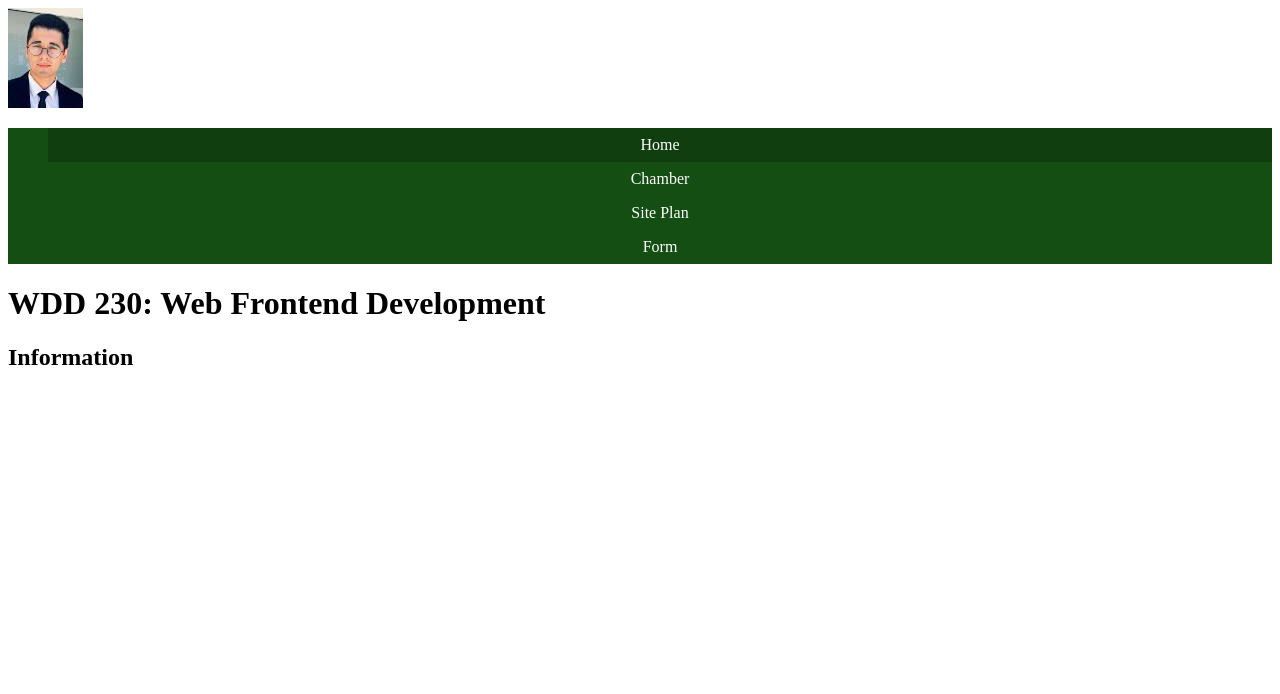
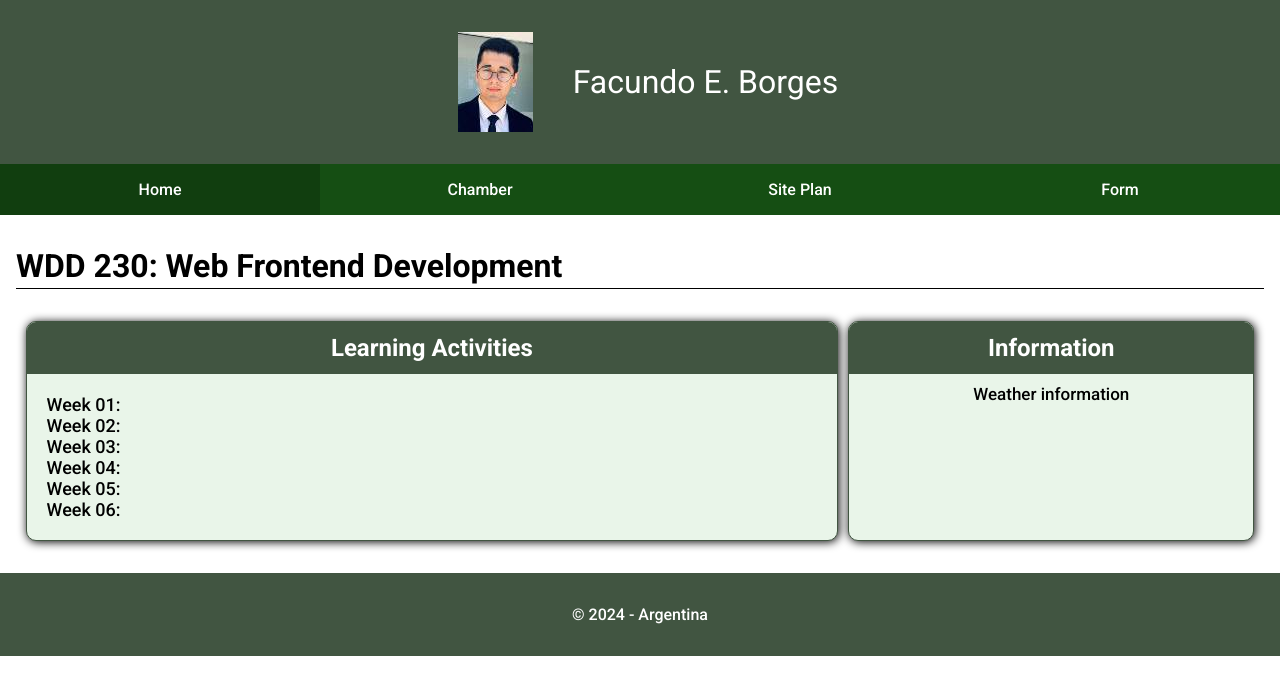
Before and after one commit to Borgesfacundo/wdd230, a plain HTML site: page index.html in a window 1280 px wide. Drawn offline with Linux system fonts and the light colour scheme.

Commit message:
home page starting menu

```diff
--- a/index.html
+++ b/index.html
@@ -8,12 +8,23 @@
         content="This is Facundo Emanuel Borges' WDD 230 - Web Frontend Development course assignment portal">
     <meta name="author" content="Facundo Emanuel Borges">
     <title>Facundo Borges - WDD 230 - Web Frontend Development</title>
+
     <link rel="stylesheet" href="styles/base.css">
+    <link rel="stylesheet" href="styles/larger.css">
+
+    <link rel="preconnect" href="https://fonts.googleapis.com">
+    <link rel="preconnect" href="https://fonts.gstatic.com" crossorigin>
+    <link
+        href="https://fonts.googleapis.com/css2?family=Roboto:ital,wght@0,100;0,300;0,400;0,500;0,700;0,900;1,100;1,300;1,400;1,500;1,700;1,900&display=swap"
+        rel="stylesheet">
 </head>
 
 <body>
     <header>
-        <img src="images/profile.jpg" alt="Facundo Borges profile" width="75" height="100">
+        <div class="profile">
+            <img src="images/profile.jpg" alt="Facundo Borges profile" width="75" height="100">
+            <span>Facundo E. Borges</span>
+        </div>
     </header>
     <nav>
         <ul>
@@ -25,12 +36,32 @@
     </nav>
     <main>
         <h1>WDD 230: Web Frontend Development</h1>
-        <section class="card">
-            <h2>Information</h2>
-        </section>
+
+        <div class="parent">
+            <section class="card">
+                <h2>Learning Activities</h2>
+                <ul>
+                    <li>Week 01: <a href="#"></a></li>
+                    <li>Week 02: <a href="#"></a></li>
+                    <li>Week 03: <a href="#"></a></li>
+                    <li>Week 04: <a href="#"></a></li>
+                    <li>Week 05: <a href="#"></a></li>
+                    <li>Week 06: <a href="#"></a></li>
+                </ul>
+            </section>
+
+            <section class="card">
+                <h2>Information</h2>
+                <p>Weather information</p>
+            </section>
+        </div>
     </main>
-    <footer></footer>
+    <footer>
+        <p>&copy; <span class="year"></span> - Argentina</p>
+        <p id="lastModified"></p>
+    </footer>
 
+    <script src="scripts/getDates.js"></script>
 </body>
 
 </html>
--- a/scripts/getDates.js
+++ b/scripts/getDates.js
@@ -0,0 +1,7 @@
+const currentDate = new Date();
+
+const currentYear = currentDate.getFullYear();
+
+year = document.querySelector(".year");
+
+year.innerHTML = currentYear;
--- a/styles/base.css
+++ b/styles/base.css
@@ -1,5 +1,31 @@
+* {
+    margin: 0;
+    padding: 0;
+    box-sizing: border-box;
+}
+
+body {
+    font-family: "Roboto", sans-serif;
+    font-weight: 500;
+}
+
+.profile {
+    color: #fff;
+    background-color: #415541;
+    font-size: 2rem;
+    font-weight: 400;
+    display: flex;
+    align-items: center;
+    justify-content: center;
+}
+
+.profile img {
+    margin: 2rem 2.5rem 2rem 1rem;
+}
+
+
 h1 {
-    font-size: 2rem;
+    font-size: 1.3rem;
 }
 
 nav {
@@ -25,3 +51,61 @@ nav a:hover {
 nav .active {
     background-color: rgba(0, 0, 0, 0.2);
 }
+
+.parent {
+    margin: 1rem 2vw;
+}
+
+.parent section {
+    border: 1px solid #415541;
+    background-color: #e9f5e9;
+    border-radius: 10px;
+    overflow: hidden;
+    margin: 1rem 0;
+}
+
+.card ul {
+    padding: 20px;
+    list-style-type: none;
+    font-size: 18px;
+}
+
+.card p {
+    text-align: center;
+    font-size: 17px;
+}
+
+main {
+    display: grid;
+    grid-template-columns: 1fr;
+}
+
+main h1 {
+    font-size: 2rem;
+    grid-row: 1/2;
+    margin: 0 auto;
+    padding-top: 2rem;
+    margin-left: 1rem;
+    margin-right: 1rem;
+    border-bottom: 1px solid #000;
+    padding-bottom: 0.2rem;
+}
+
+section h2 {
+    background-color: #415541;
+    color: #fff;
+    display: block;
+    text-align: center;
+    padding: .75rem 0;
+}
+
+.parent p {
+    padding: 10px;
+}
+
+footer {
+    background-color: #415541;
+    color: white;
+    text-align: center;
+    padding: 2rem;
+}
--- a/styles/larger.css
+++ b/styles/larger.css
@@ -0,0 +1,28 @@
+@media only screen and (min-width: 550px) {
+    .parent {
+        display: grid;
+        grid-template-columns: 2fr 1fr;
+        gap: 10px;
+    }
+
+    nav ul {
+        display: flex;
+        margin: 0 auto;
+    }
+
+    nav ul li {
+        flex: 1 1 100%;
+    }
+
+    nav a {
+        display: block;
+        padding: 1rem;
+        text-align: center;
+    }
+
+    .parent section {
+        box-shadow: 1px 1px 10px #000;
+    }
+
+
+}
```
